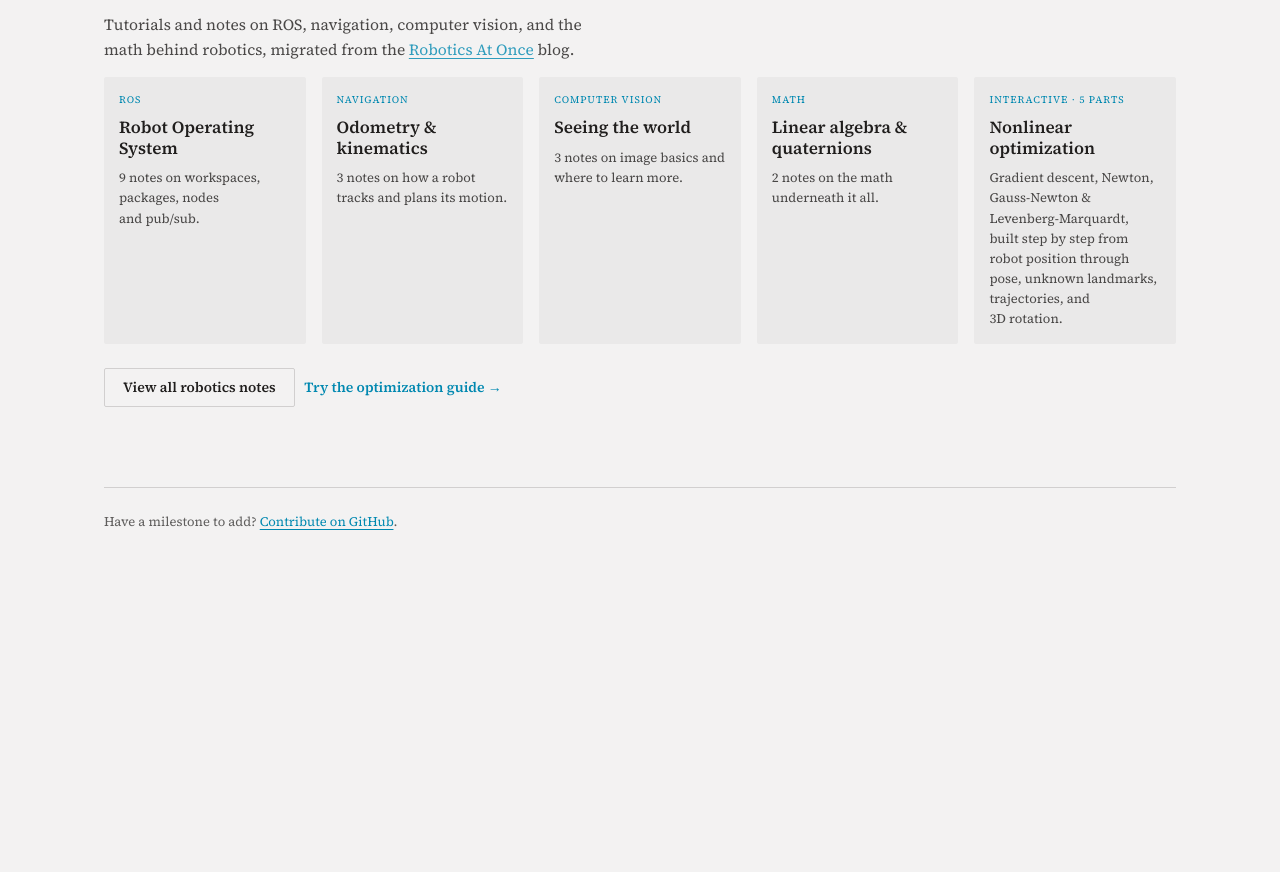
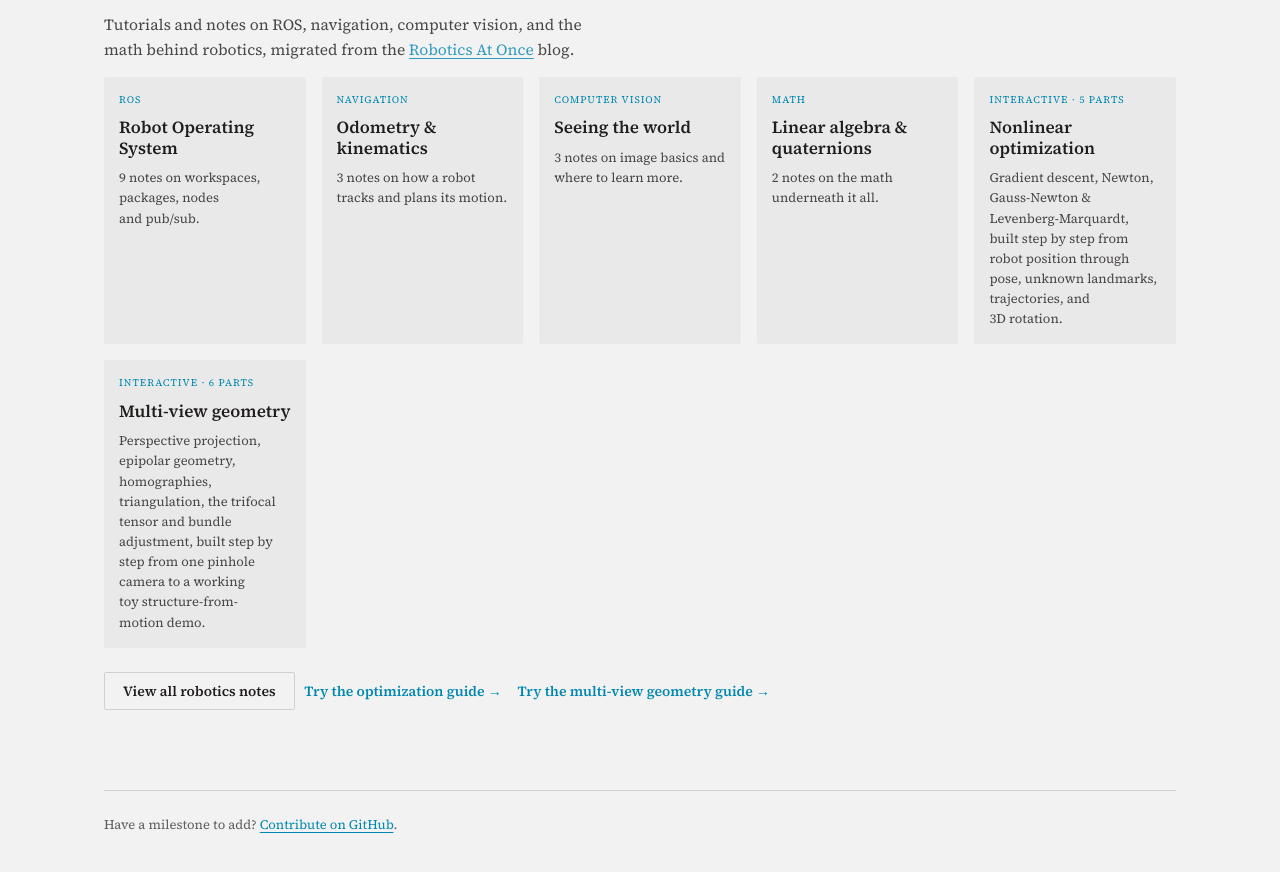
Before and after one commit to DenimPatel/AI, a Jekyll site: the page built from index.md, in a window 1280 px wide and 900 px high, scrolled down 5895 px. Shown: the top 872 px of the window. Built offline with Jekyll 4.4.1, drawn with Linux system fonts in a browser that asks for light colours; before the commit the page ends 6492 px from its top, so only the background shows below that.

Commit message:
Add homepage card for the multi-view geometry guide
Cross-linking of the six parts' nav bars was already done inline as each
part was written; this adds the series to the Robotics section homepage
card grid alongside the Nonlinear Optimization guide.

Co-Authored-By: Claude Sonnet 5 <noreply@anthropic.com>
Claude-Session: https://claude.ai/code/session_01JQ2ZdsawhFfyxFXJaTHZBf

```diff
--- a/index.md
+++ b/index.md
@@ -198,7 +198,9 @@ title: Home
     <div class="card"><div class="card-kicker">Computer vision</div><div class="card-title">Seeing the world</div><p class="card-body">3 notes on image basics and where to learn more.</p></div>
     <div class="card"><div class="card-kicker">Math</div><div class="card-title">Linear algebra &amp; quaternions</div><p class="card-body">2 notes on the math underneath it all.</p></div>
     <div class="card"><div class="card-kicker">Interactive · 5 parts</div><div class="card-title">Nonlinear optimization</div><p class="card-body">Gradient descent, Newton, Gauss-Newton &amp; Levenberg-Marquardt, built step by step from robot position through pose, unknown landmarks, trajectories, and 3D rotation.</p></div>
+    <div class="card"><div class="card-kicker">Interactive · 6 parts</div><div class="card-title">Multi-view geometry</div><p class="card-body">Perspective projection, epipolar geometry, homographies, triangulation, the trifocal tensor and bundle adjustment, built step by step from one pinhole camera to a working toy structure-from-motion demo.</p></div>
   </div>
   <a href="{{ '/robotics/' | relative_url }}" class="btn btn-secondary">View all robotics notes</a>
   <a href="{{ '/nonlinear-optimization.html' | relative_url }}" class="btn btn-ghost">Try the optimization guide →</a>
+  <a href="{{ '/multi-view-geometry.html' | relative_url }}" class="btn btn-ghost">Try the multi-view geometry guide →</a>
 </section>
```
